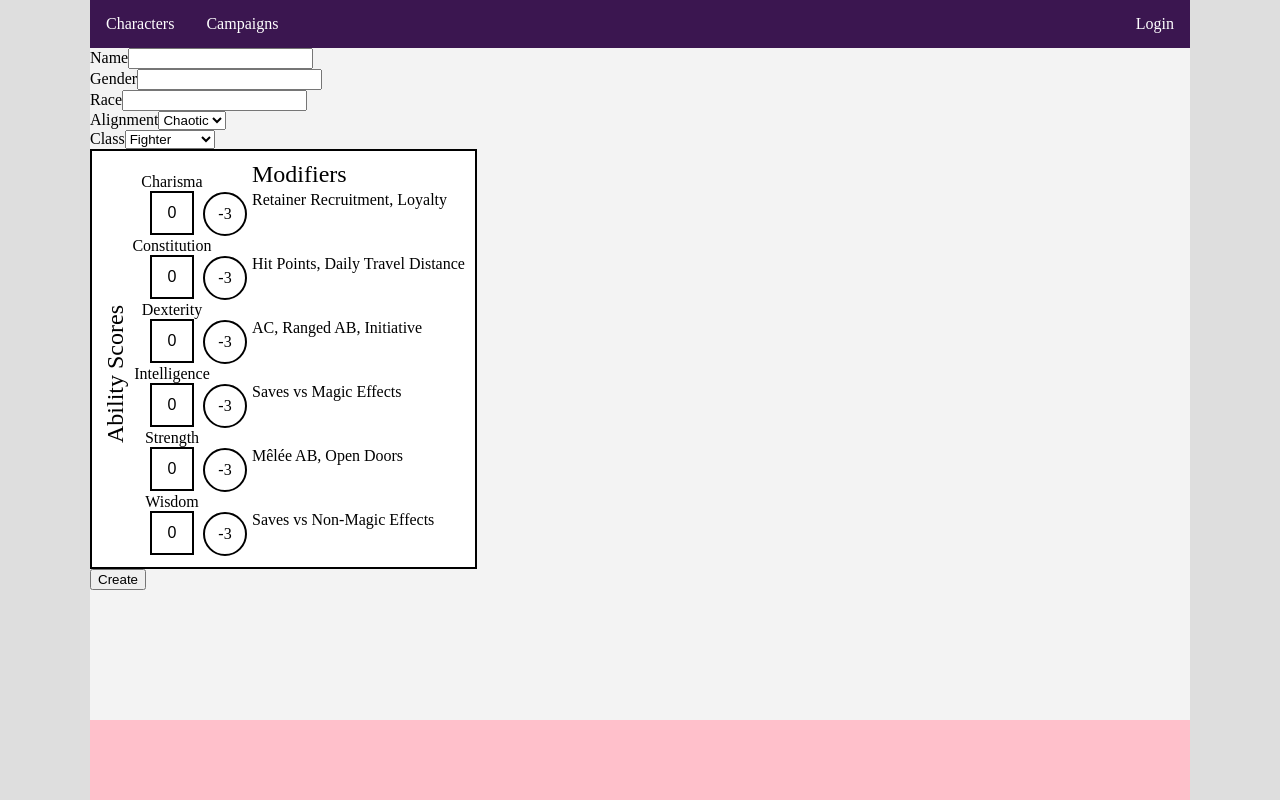
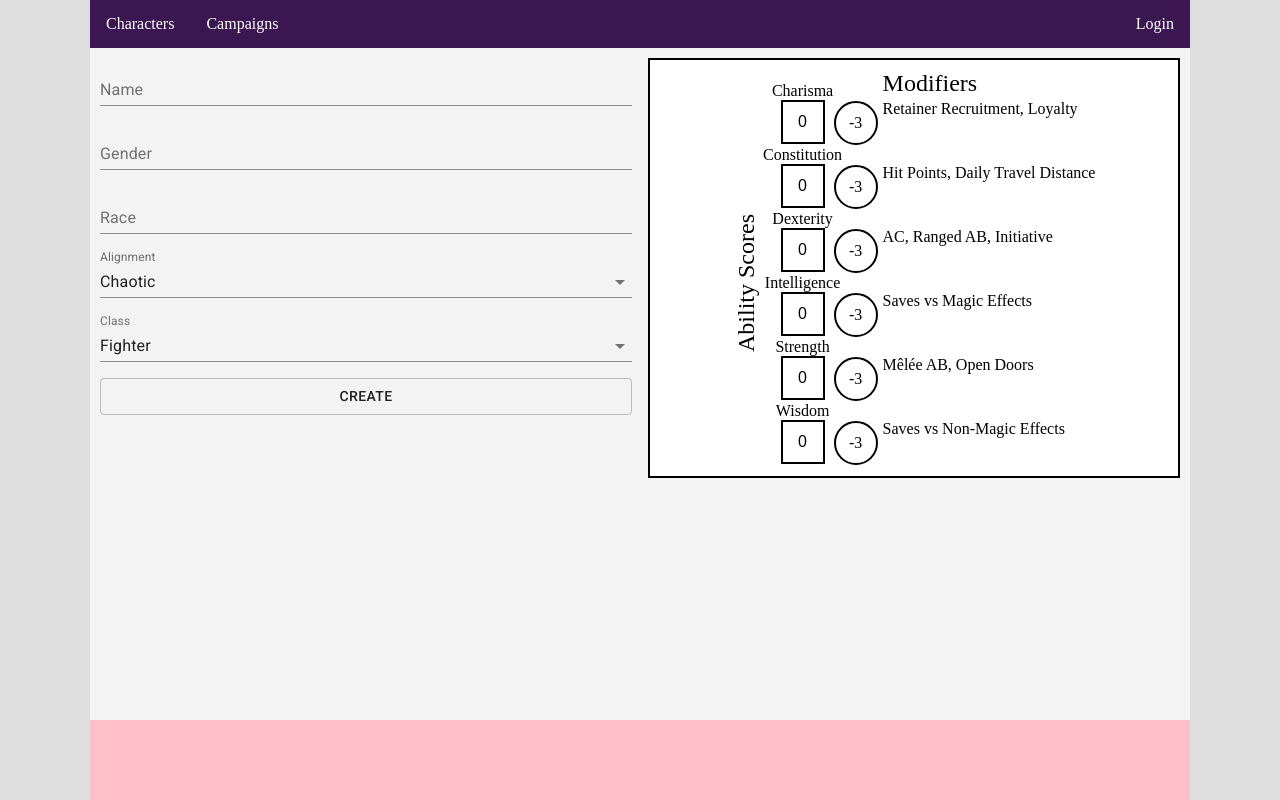
Before and after one commit to Janne555/lotfsd-frontend, a React (Create React App) app: page /newcharacter in a window 1280 px wide. Built offline with nearby package versions, Linux system fonts and the light colour scheme.

Commit message:
wip character creator

```diff
--- a/src/Components/CharacterCreator/CharacterCreator.tsx
+++ b/src/Components/CharacterCreator/CharacterCreator.tsx
@@ -3,14 +3,29 @@ import { createUseStyles } from 'react-jss'
 import { useDispatch } from 'react-redux'
 import { newCharacter } from '../../Redux/thunks/newCharacter'
 import Attributes from '../CharacterSheet/Attributes'
+import TextField from '@material-ui/core/TextField'
+import Select from '@material-ui/core/NativeSelect'
+import InputLabel from '@material-ui/core/InputLabel'
+import FormControl from '@material-ui/core/FormControl'
+import Button from '@material-ui/core/Button'
+
 
 const useStyles = createUseStyles((theme: Theme) => ({
   characterCreator: {
     backgroundColor: theme.colorGreyLightest,
-    display: 'flex'
+    padding: theme.padding
+  },
+  form: {
+    columnCount: 2,
+    '& > *': {
+      breakInside: 'avoid-column'
+    },
+    '& > div': {
+      marginBottom: '1rem'
+    }
   },
   field: {
-
+    width: '100%',
   }
 }))
 
@@ -30,38 +45,29 @@ function CharacterCreator({ }: Props) {
 
   return (
     <div className={classes.characterCreator}>
-      <form onSubmit={handleSubmit}>
-        <div className={classes.field}>
-          <label htmlFor="name">Name</label>
-          <input id="name"></input>
-        </div>
-        <div>
-          <label htmlFor="gender">Gender</label>
-          <input id="gender"></input>
-        </div>
-        <div>
-          <label htmlFor="race">Race</label>
-          <input id="race"></input>
-        </div>
-        <div>
-          <label htmlFor="alignment">Alignment</label>
-          <select id="alignment">
+      <form className={classes.form} onSubmit={handleSubmit}>
+        <TextField className={classes.field} id="name" label="Name" />
+        <TextField className={classes.field} id="gender" label="Gender" />
+        <TextField className={classes.field} id="race" label="Race" />
+        <FormControl className={classes.field}>
+          <InputLabel htmlFor="alignment">Alignment</InputLabel>
+          <Select inputProps={{ id: 'alignment' }}>
             <option value="chaotic">Chaotic</option>
             <option value="neutral">Neutral</option>
             <option value="lawful">Lawful</option>
-          </select>
-        </div>
-        <div>
-          <label htmlFor="class">Class</label>
-          <select id="class">
+          </Select>
+        </FormControl>
+        <FormControl className={classes.field}>
+          <InputLabel htmlFor="class">Class</InputLabel>
+          <Select inputProps={{ id: 'class' }}>
             <option value="fighter">Fighter</option>
             <option value="cleric">Cleric</option>
             <option value="magic-user">Magic User</option>
             <option value="specialist">Specialist</option>
-          </select>
-        </div>
+          </Select>
+        </FormControl>
+        <Button className={classes.field} variant="outlined" type="submit">Create</Button>
         <Attributes attributes={{ charisma: 0, constitution: 0, dexterity: 0, intelligence: 0, strength: 0, wisdom: 0 }} />
-        <button type="submit">Create</button>
       </form>
     </div>
   )
```
